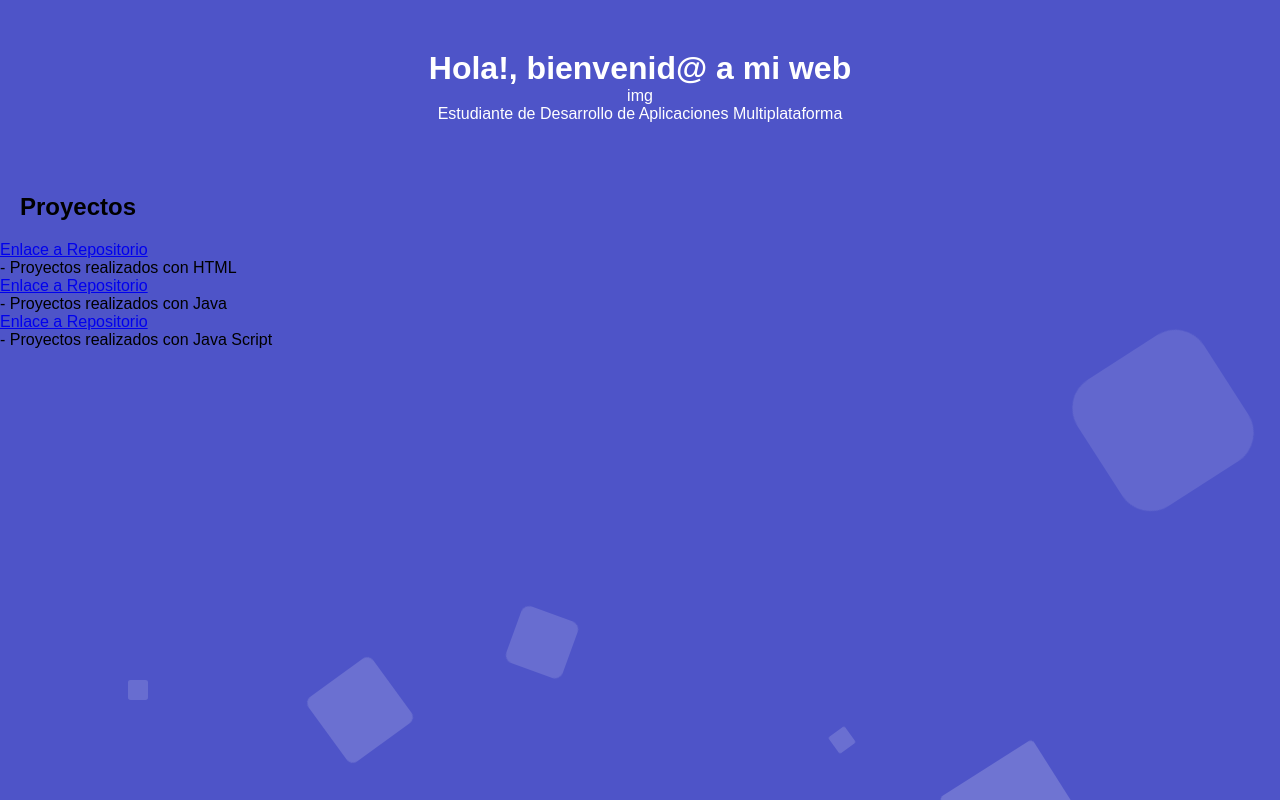
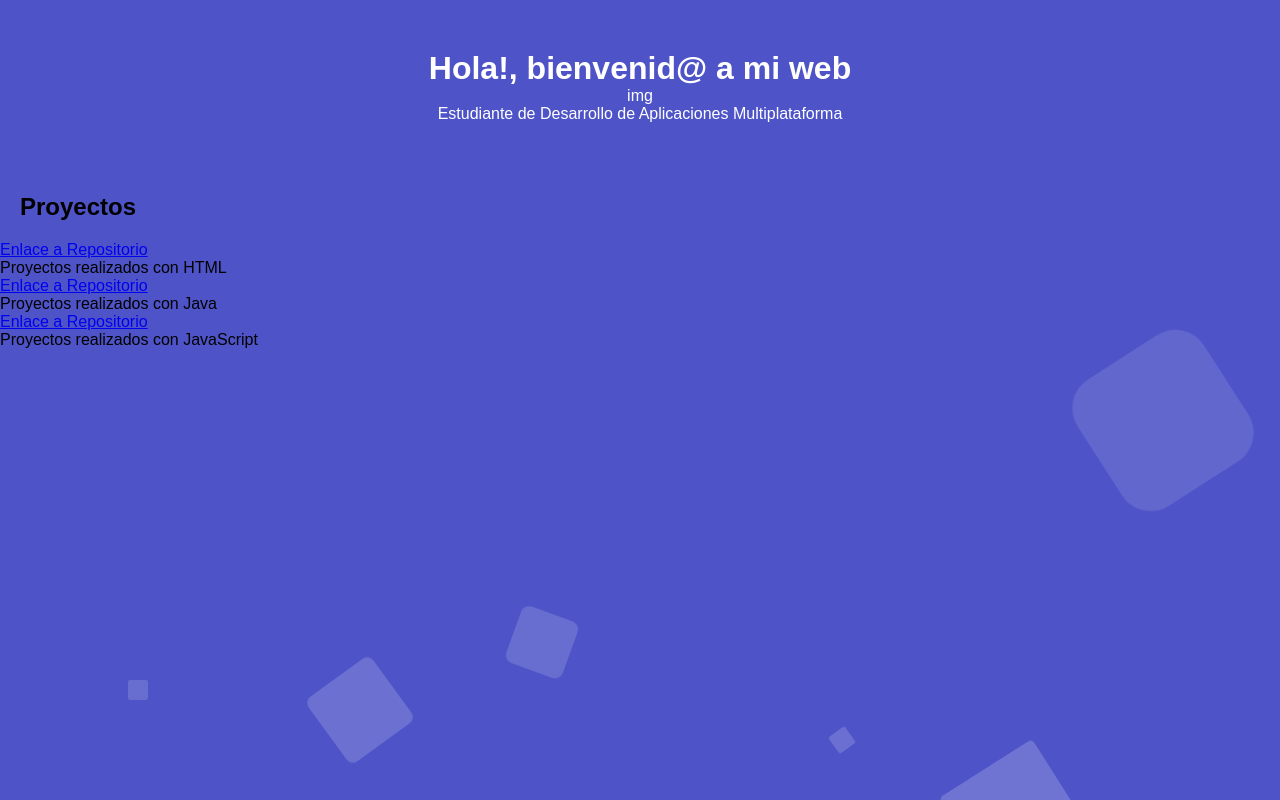
Before and after one commit to Troledbg/Troledbg.github.io, a website built with webpack: page index.html in a window 1280 px wide. Built offline with nearby package versions, Linux system fonts and the light colour scheme.

Commit message:
Probando

```diff
--- a/index.html
+++ b/index.html
@@ -44,9 +44,27 @@
   <section class="seccion1">
     <h2>Proyectos</h2>
 
-    <a href="https://github.com/Troledbg/DAM/tree/252c86208bb5ff9417cb748a8e46adca1cc8aee0/Lenguaje%20de%20Marcas/HTML">Enlace a Repositorio</a> <p>- Proyectos realizados con HTML</p>
-    <a href="https://github.com/Troledbg/DAM/tree/252c86208bb5ff9417cb748a8e46adca1cc8aee0/Programacion/JAVA">Enlace a Repositorio</a> <p>- Proyectos realizados con Java</p>
-    <a href="https://github.com/Troledbg/DAM/tree/252c86208bb5ff9417cb748a8e46adca1cc8aee0/Lenguaje%20de%20Marcas/Java%20Script">Enlace a Repositorio</a> <p>- Proyectos realizados con Java Script</p>
+    <div>
+      <a href="https://github.com/Troledbg/DAM/tree/252c86208bb5ff9417cb748a8e46adca1cc8aee0/Lenguaje%20de%20Marcas/HTML" target="_blank">
+        Enlace a Repositorio
+      </a>
+      <p>Proyectos realizados con HTML</p>
+    </div>
+
+    <div>
+      <a href="https://github.com/Troledbg/DAM/tree/252c86208bb5ff9417cb748a8e46adca1cc8aee0/Programacion/JAVA" target="_blank">
+        Enlace a Repositorio
+      </a>
+      <p>Proyectos realizados con Java</p>
+    </div>
+
+    <div>
+      <a href="https://github.com/Troledbg/DAM/tree/252c86208bb5ff9417cb748a8e46adca1cc8aee0/Lenguaje%20de%20Marcas/JavaScript" target="_blank">
+        Enlace a Repositorio
+      </a>
+      <p>Proyectos realizados con JavaScript</p>
+    </div>
+
   </section>
   <!-- Add your site or application content here -->
   <!-- Poner menus desplegables, cuando lo pinchen, o se pongan encima
```
